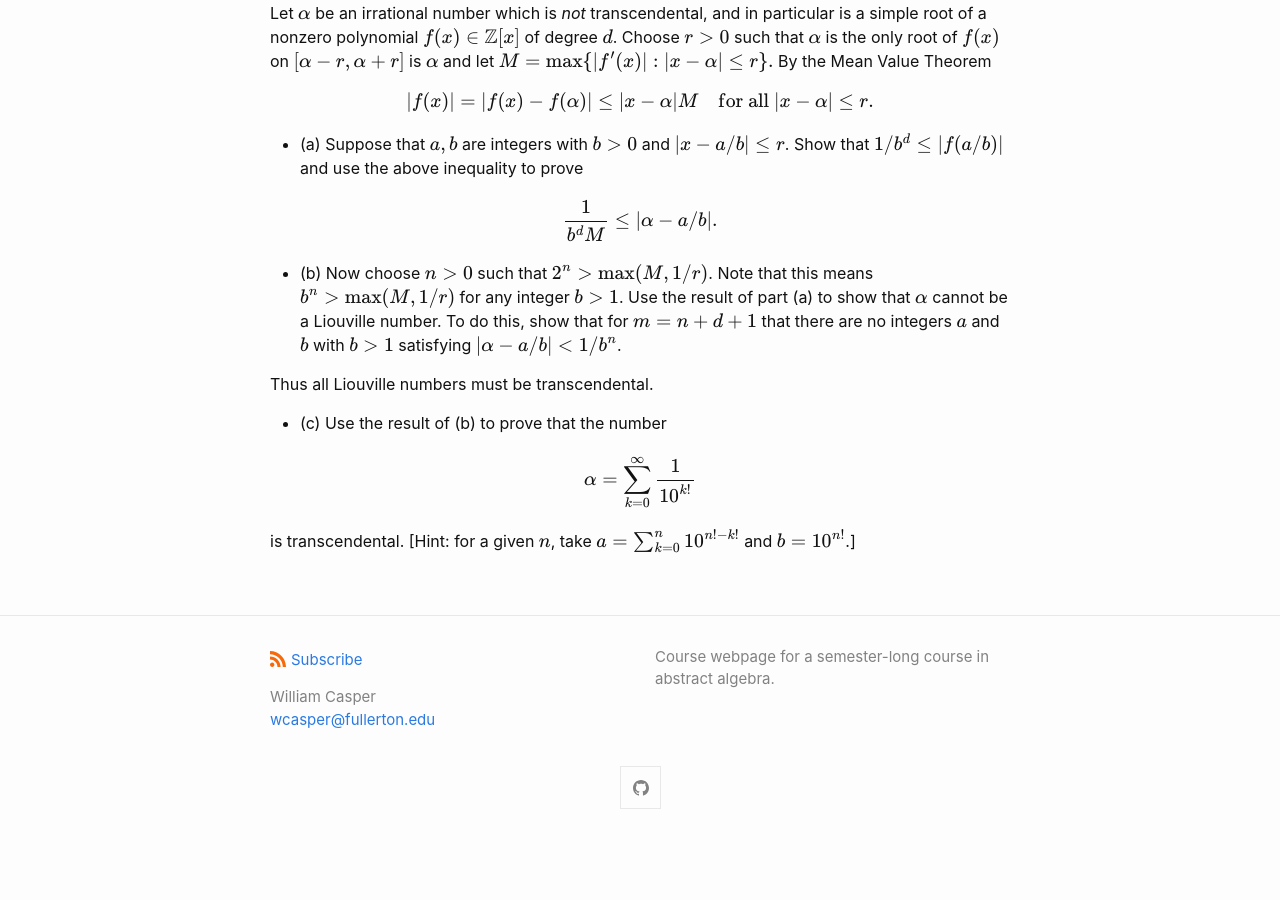
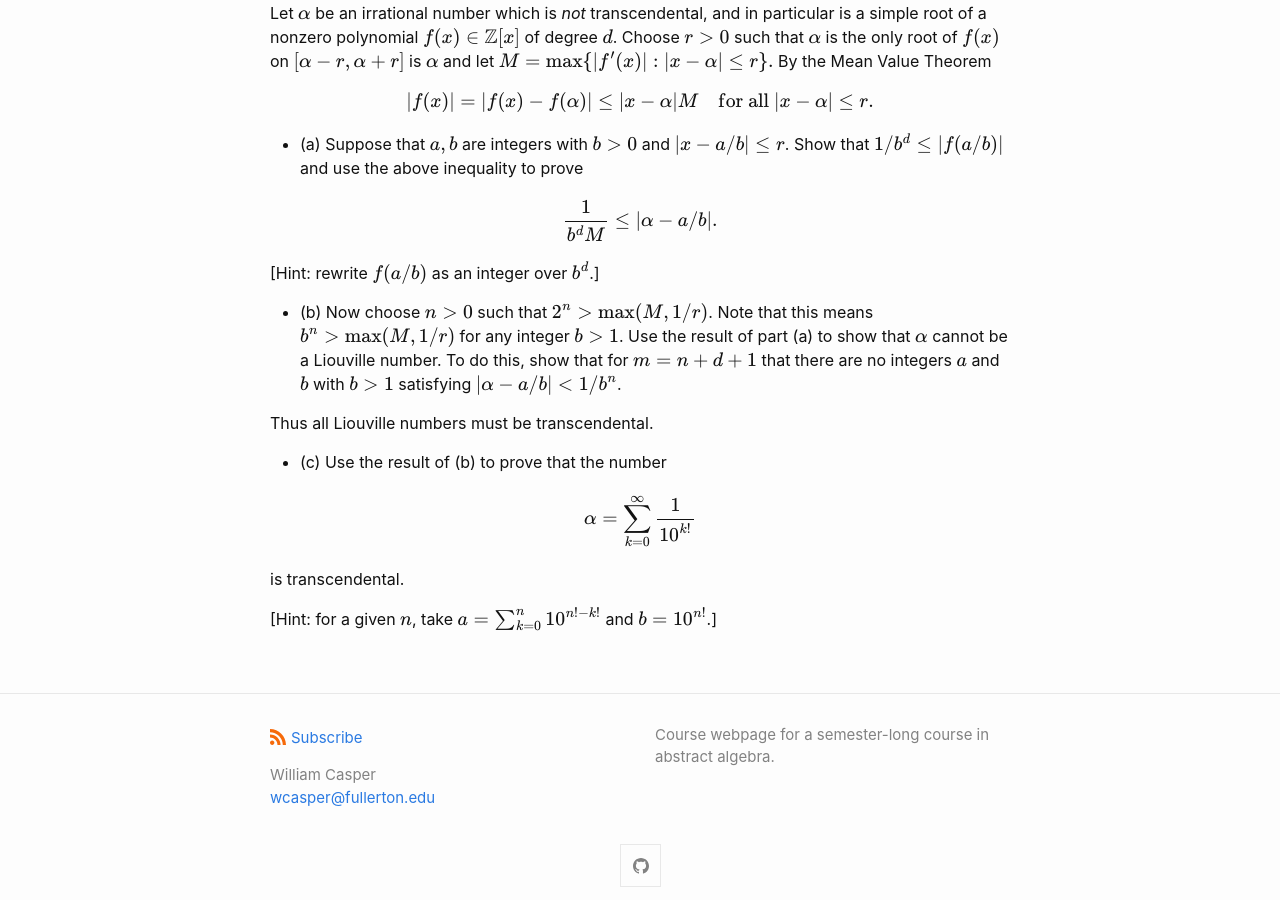
Before and after one commit to wcasper/math407spring2021, a Jekyll site: the page built from _homework/hw8.md, in a window 1280 px wide and 900 px high, scrolled down 1470 px. Built offline with Jekyll 4.4.1, drawn with Linux system fonts in a browser that asks for light colours; before the commit the page ends 2314 px from its top, so only the background shows below that.

Commit message:
added some hints

```diff
--- a/_homework/hw8.md
+++ b/_homework/hw8.md
@@ -62,6 +62,8 @@ $$\lvert f(x)\rvert = \lvert f(x)-f(\alpha)\rvert\leq \lvert x-\alpha\rvert M\qu
 
 $$\frac{1}{b^dM} \leq \lvert \alpha-a/b\rvert.$$
 
+[Hint: rewrite $$f(a/b)$$ as an integer over $$b^d$$.]
+
 * (b) Now choose $$n>0$$ such that $$2^n>\max(M,1/r)$$.  Note that this means $$b^n>\max(M,1/r)$$ for any integer $$b>1$$.  Use the result of part (a) to show that $$\alpha$$ cannot be a Liouville number.  To do this, show that for $$m=n+d+1$$ that there are no integers $$a$$ and $$b$$ with $$b>1$$ satisfying $$\lvert\alpha - a/b\rvert < 1/b^n$$.
 
 Thus all Liouville numbers must be transcendental.
@@ -70,4 +72,6 @@ Thus all Liouville numbers must be transcendental.
 
 $$\alpha = \sum_{k=0}^\infty \frac{1}{10^{k!}}$$
 
-is transcendental.  [Hint: for a given $$n$$, take $$a = \sum_{k=0}^n 10^{n!-k!}$$ and $$b = 10^{n!}$$.]
+is transcendental.
+
+[Hint: for a given $$n$$, take $$a = \sum_{k=0}^n 10^{n!-k!}$$ and $$b = 10^{n!}$$.]
```
